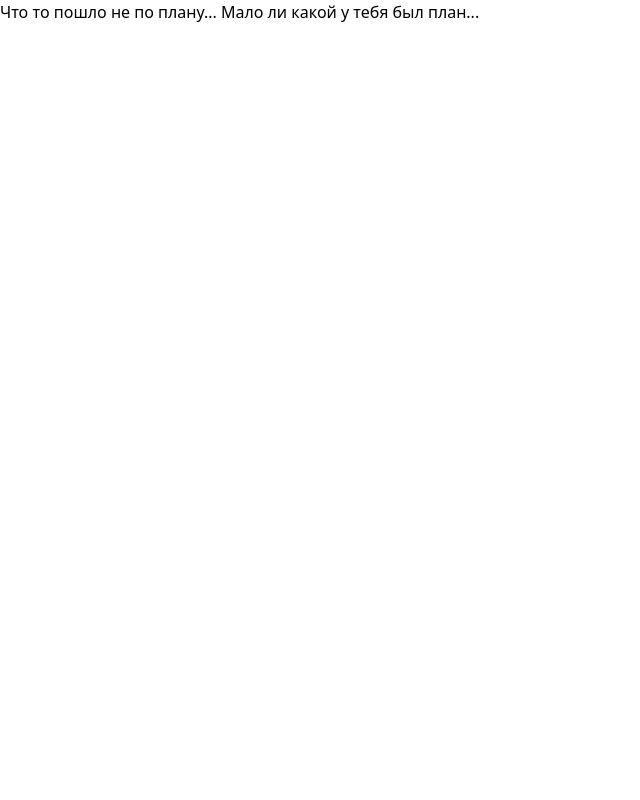
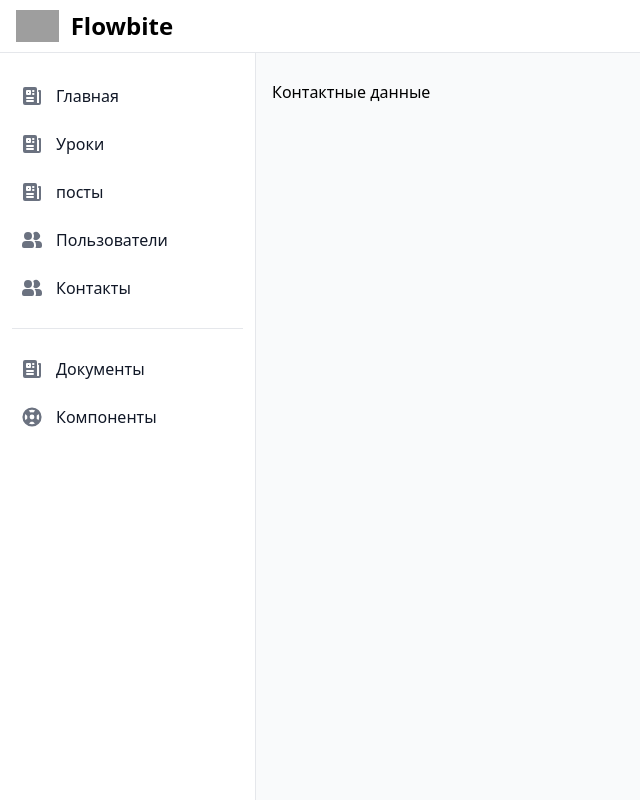
Before and after one commit to TheFasWalker/reactAdmin, a React (Vite) app: page /admin/contacts in a window 1280 px wide. Shown: the whole page, without its empty margins (0-640 px from the left). Built offline with nearby package versions, Linux system fonts and the light colour scheme; grey boxes are pictures that could not be loaded.

Commit message:
feat: edited navigation + created base pages

```diff
--- a/src/components/general/Sidebar.tsx
+++ b/src/components/general/Sidebar.tsx
@@ -12,7 +12,22 @@ export const Sidebar = () => {
 
         <ul className="space-y-2">
           <li>
-          Дропдауны будут тут
+            <SidebarLink title={"Главная"} link={"/admin"} icon={"pages"} />
+          </li>
+          <li>
+            <SidebarLink title={"Уроки"} link={"lessons"} icon={"pages"} />
+          </li>
+          <li>
+            <SidebarLink
+              title="посты" link={"posts"} icon={"pages"}            />
+          </li>
+          <li>
+            <SidebarLink
+              title="Пользователи" link={"users"} icon={"users"}            />
+          </li>
+          <li>
+            <SidebarLink
+              title="Контакты" link={"contacts"} icon={"users"}            />
           </li>
         </ul>
         <ul
@@ -30,11 +45,7 @@ export const Sidebar = () => {
               link="/admin/components"
               icon='help' />
           </li>
-          {/*<li>
-            <SidebarLink
-              title="Помощь"
-              link="/admin/help" />
-          </li> */}
+
 
         </ul>
       </div>
--- a/src/navigation/Navigation.tsx
+++ b/src/navigation/Navigation.tsx
@@ -7,6 +7,10 @@ import { UiPage } from "../pages/UiPage"
 import { DocsPage } from "../pages/DocsPage"
 import { HelpPage } from "../pages/HelpPage"
 import { ErrorPage } from "../pages/ErrorPage"
+import { PostsPage } from "../pages/PostsPage"
+import { LessonsPage } from "../pages/LessonsPage"
+import { UsersPage } from "../pages/UsersPage"
+import { ContactsPage } from "../pages/ContactsPage"
 
 export const Navigation:FC =()=>{
     return(
@@ -19,7 +23,10 @@ export const Navigation:FC =()=>{
                     <Route path="components" element ={<UiPage/>}/>
                     <Route path="docs" element={<DocsPage/>}/>
                     <Route path="help" element={<HelpPage/>}/>
-
+                    <Route path="posts" element={<PostsPage/>}/>
+                    <Route path="lessons" element={<LessonsPage/>}/>
+                    <Route path="users" element={<UsersPage/>}/>
+                    <Route path="contacts" element={<ContactsPage/>}/>
                 </Route>
                 <Route path="/*" element={<ErrorPage/>}/>
             </Routes>
--- /dev/null
+++ b/src/pages/ContactsPage.tsx
@@ -0,0 +1,9 @@
+import { FC } from "react";
+
+export const ContactsPage:FC =()=>{
+    return(
+        <>
+            Контактные данные
+        </>
+    )
+}
--- /dev/null
+++ b/src/pages/LessonsPage.tsx
@@ -0,0 +1,7 @@
+import { FC } from "react";
+
+export const LessonsPage:FC=()=>{
+    return(
+        <>lessons page</>
+    )
+}
--- /dev/null
+++ b/src/pages/PartnersPage.tsx
@@ -0,0 +1,8 @@
+import { FC } from "react"
+
+export const PartnersPage:FC =()=>{
+    return(
+        <>
+        Старница партнёров</>
+    )
+}
--- /dev/null
+++ b/src/pages/PostsPage.tsx
@@ -0,0 +1,7 @@
+import { FC } from "react";
+
+export const PostsPage:FC =()=>{
+    return <>
+Страница постов
+    </>
+}
--- /dev/null
+++ b/src/pages/UsersPage.tsx
@@ -0,0 +1,7 @@
+import { FC } from "react";
+
+export const UsersPage:FC =()=>{
+    return(
+        <>Users page</>
+    )
+}
```
